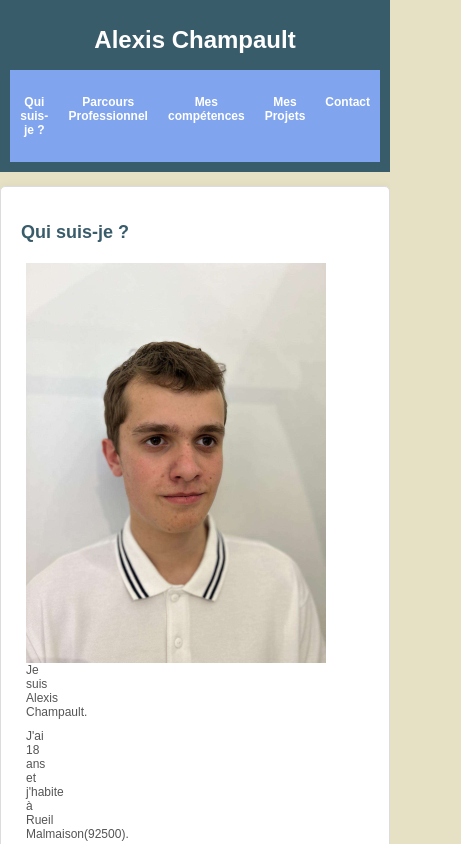
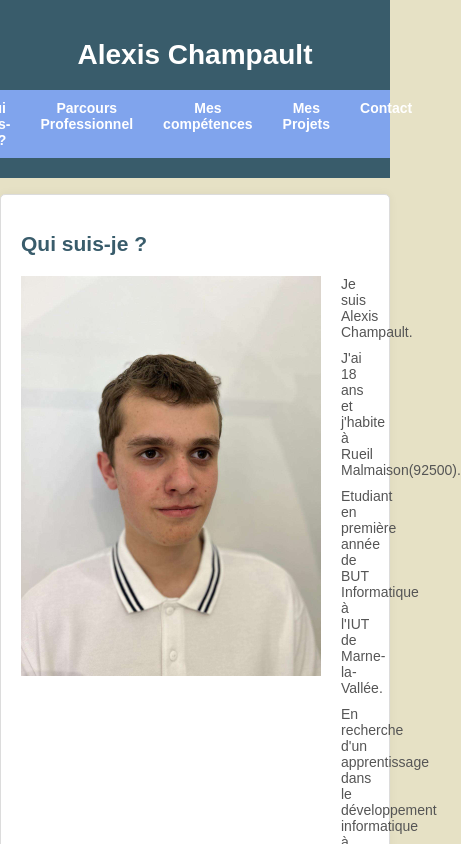
Before and after one commit to alexios30/Champault_Portfolio, a plain HTML site: page index.html in a window 390 px wide. Shown: the top 844 px of the page, 461 px wide, since content can reach past the window. Drawn offline with Linux system fonts and the light colour scheme.

Commit message:
Update style.css

```diff
--- a/style.css
+++ b/style.css
@@ -204,66 +204,14 @@ p {
     body {
         font-size: 14px;
     }
-
-    header {
-        text-align: center;
-        padding: 10px;
-    }
-
-    nav ul {
-        padding: 0;
-    }
-
-    nav ul li {
-        display: block;
-        margin: 10px 0;
-    }
-
-    nav ul li a {
-        color: white;
-        text-decoration: none;
-        display: block;
-        padding: 10px;
-    }
-
     section {
         margin: 10px;
         padding: 10px;
-    }
-
-    .content {
-        flex-direction: column;
-        align-items: center;
-    }
-
-    .skill {
-        margin: 10px 0;
     }
 
     img {
         max-width: 100%;
         height: auto;
     }
+
 }
-
-@media screen and (max-width: 500px) {
-    body {
-        font-size: 12px;
-    }
-
-    nav ul li {
-        margin: 5px 0;
-    }
-
-    .content {
-        margin: 5px;
-    }
-
-    .skill {
-        margin: 5px 0;
-    }
-
-    section {
-        padding: 5px;
-    }
-}
```
